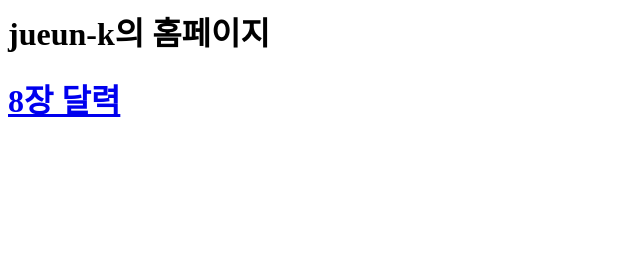
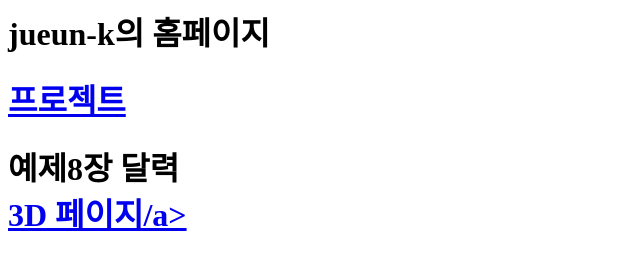
Before and after one commit to jueun-k/jueun-k.github.io, a plain HTML site: page index.html in a window 1280 px wide. Shown: the whole page, without its empty margins (0-640 px from the left). Drawn offline with Linux system fonts and the light colour scheme.

Commit message:
Update index.html

```diff
--- a/index.html
+++ b/index.html
@@ -1,2 +1,5 @@
 <H1>jueun-k의 홈페이지<H1>
-<a href="ch8/">8장 달력</a>
+<a href="project/">프로젝트</a>
+<h1>예제</
+<a href="ch8/">8장 달력</a></br>
+<a href="ch9/">3D 페이지/a></br>
```
